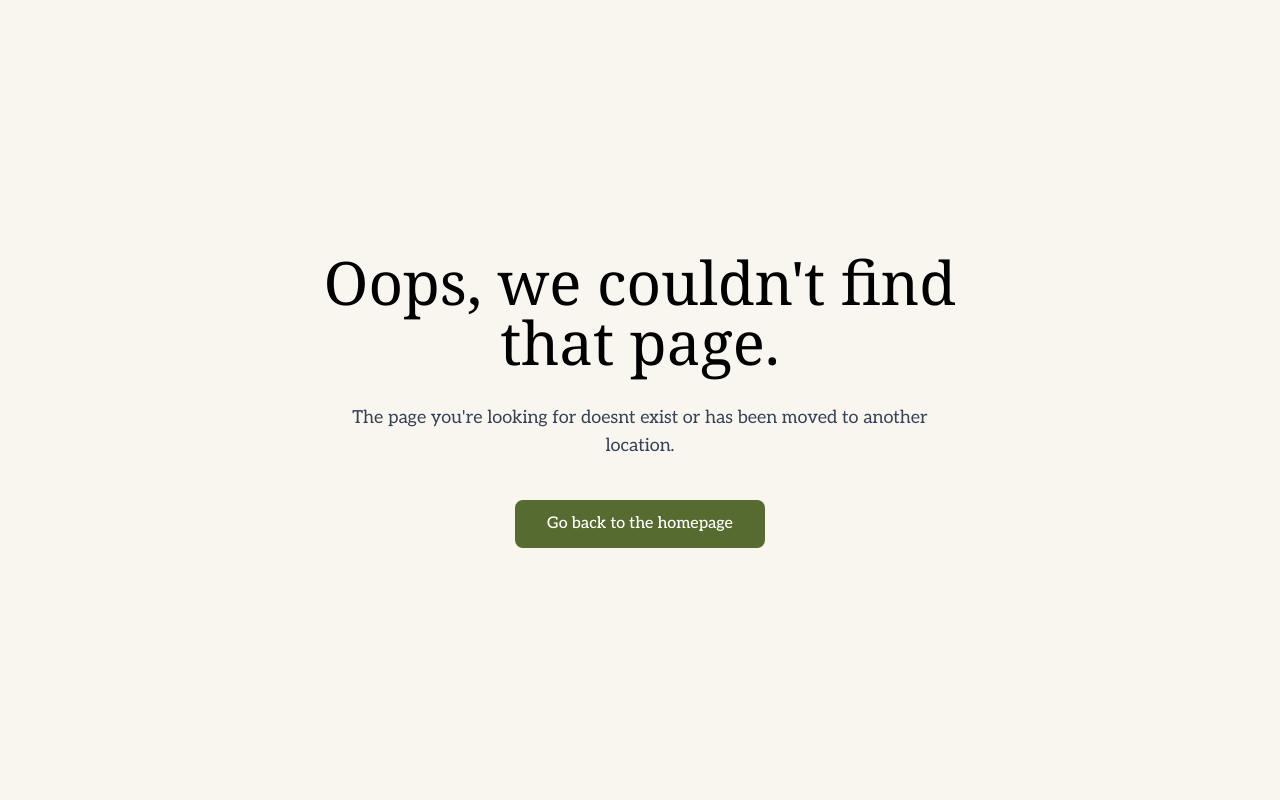
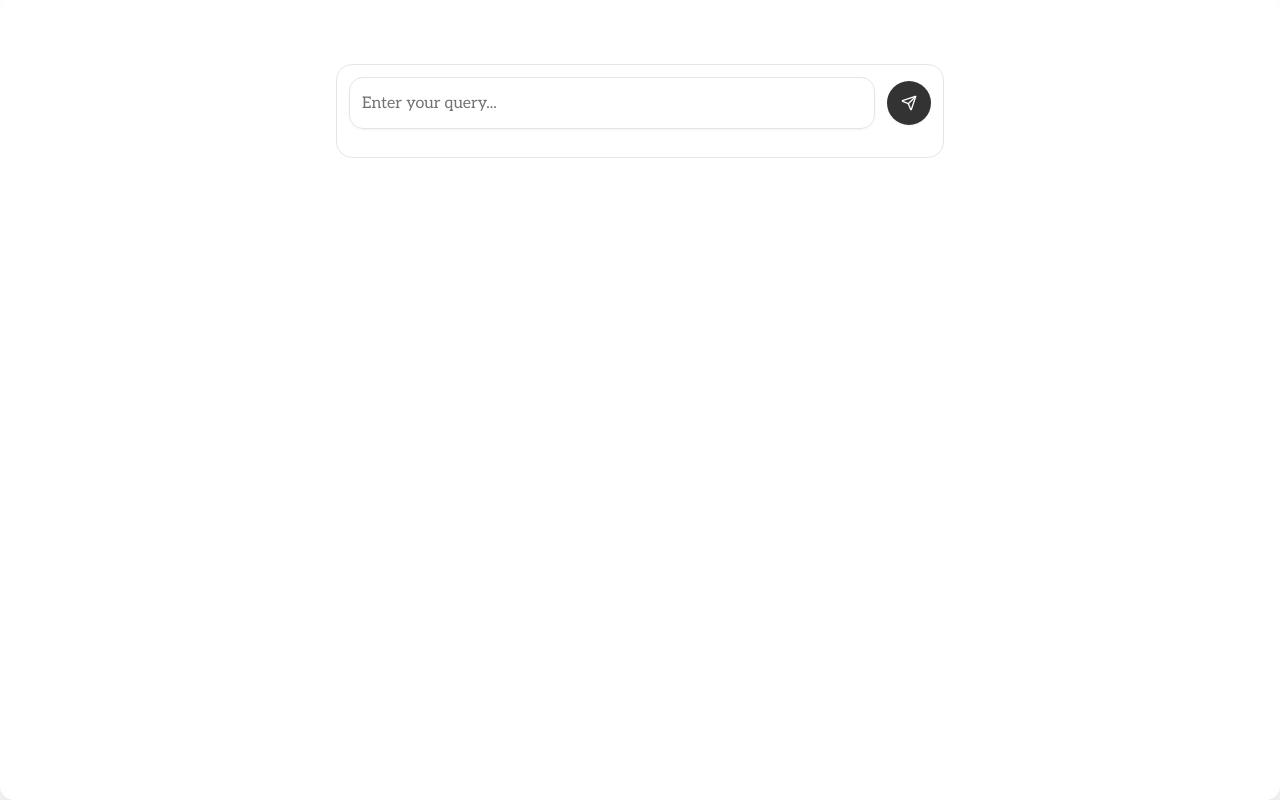
Before and after one commit to priyanshuxkumar/retriv-web, a Next.js app: page /embed in a window 1280 px wide. Before the commit this address had no page. Built offline with nearby package versions, Linux system fonts and the light colour scheme.

Commit message:
add: embed page

```diff
--- /dev/null
+++ b/app/embed/page.tsx
@@ -0,0 +1,37 @@
+'use client';
+
+import ChatInterfaceAgent from '@/components/agent/AgentChat';
+import React, { useEffect, useState } from 'react';
+import { useSearchParams } from 'next/navigation';
+
+export default function EmbedChatPage() {
+    const searchParams = useSearchParams();
+    const agentId = searchParams.get('agent_id');
+    const [isOpen, setIsOpen] = useState<boolean>(false);
+
+    useEffect(() => {
+        setTimeout(() => setIsOpen(true), 1500);
+    }, []);
+
+    return (
+        <div className="w-full h-full">
+            {!isOpen && (
+                <div className="flex flex-col items-center justify-center min-h-screen p-4">
+                    <div className="w-full max-w-md space-y-6">
+                        <div className="space-y-2">
+                            <h1 className="text-4xl font-bold tracking-tight">Hello!</h1>
+                            <h2 className="text-3xl font-bold bg-gradient-to-r from-blue-500 via-violet-500 to-pink-500 bg-clip-text text-transparent">
+                                How can I help?
+                            </h2>
+                        </div>
+
+                        <div className="flex justify-start text-xs mt-2">
+                            Powered by <span className="font-semibold ml-1">Retriv</span>
+                        </div>
+                    </div>
+                </div>
+            )}
+            <ChatInterfaceAgent agentId={agentId as string} isOpen={isOpen} />
+        </div>
+    );
+}
```
